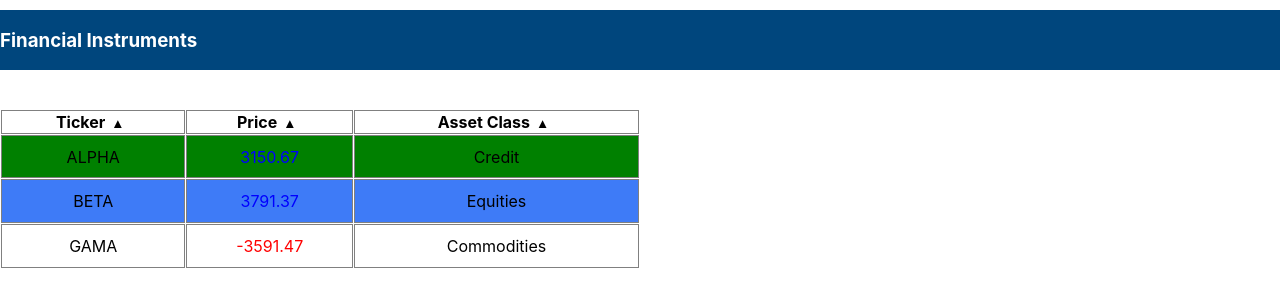
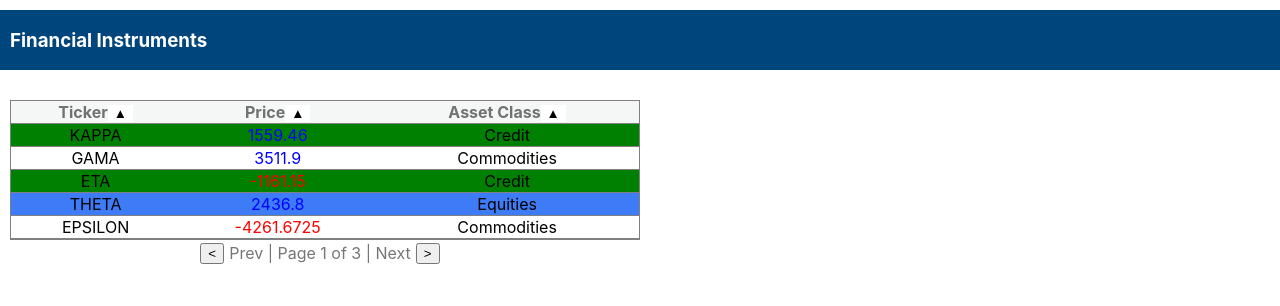
Before and after one commit to isha2510/financial-instruments-js, a React (Create React App) app: page / in a window 1280 px wide. Shown: the top 306 px of the page. Built offline with nearby package versions, Linux system fonts and the light colour scheme.

Commit message:
feat: added pagination fix: fixed table css

```diff
--- a/package.json
+++ b/package.json
@@ -14,7 +14,7 @@
   "scripts": {
     "start": "react-scripts start",
     "build": "react-scripts build",
-    "test": "react-scripts test",
+    "test": "react-scripts test --coverage --collectCoverageFrom=src/**/*.{js,jsx,ts,tsx}",
     "eject": "react-scripts eject"
   },
   "eslintConfig": {
--- a/src/App.css
+++ b/src/App.css
@@ -1,38 +1,7 @@
-.App {
-  text-align: center;
+.header {
+  display: flex;
+  background-color: #00467d;
+  color: white;
+  margin: 10px 0 10px 0;
+  padding-left: 10px;
 }
-
-.App-logo {
-  height: 40vmin;
-  pointer-events: none;
-}
-
-@media (prefers-reduced-motion: no-preference) {
-  .App-logo {
-    animation: App-logo-spin infinite 20s linear;
-  }
-}
-
-.App-header {
-  background-color: #282c34;
-  min-height: 100vh;
-  display: flex;
-  flex-direction: column;
-  align-items: center;
-  justify-content: center;
-  font-size: calc(10px + 2vmin);
-  color: white;
-}
-
-.App-link {
-  color: #61dafb;
-}
-
-@keyframes App-logo-spin {
-  from {
-    transform: rotate(0deg);
-  }
-  to {
-    transform: rotate(360deg);
-  }
-}
--- a/src/components/Button.jsx
+++ b/src/components/Button.jsx
@@ -1,10 +1,10 @@
 import './button.css'
-export const SortButton=({onClick})=> {
+export const Button = ({ onClick, icon, className }) => {
   return (
-      <button className="sort"
+    <button className={className}
       onClick={onClick}
     >
-        ▲
+      {icon}
     </button>
   );
 }
--- /dev/null
+++ b/src/components/Pagination.jsx
@@ -0,0 +1,26 @@
+import { Button } from "./Button";
+import './pagination.css';
+
+export const Pagination = ({ currentPage, totalRecords, handlePageChange, recordsPerPage }) => {
+    const totalPages = totalRecords > recordsPerPage ? Math.ceil(totalRecords / recordsPerPage) : 1;
+
+    const prevPage = () => {
+        if (currentPage !== 1) {
+            handlePageChange(currentPage - 1);
+        }
+    }
+    const nextPage = () => {
+        if (currentPage !== totalPages) {
+            handlePageChange(currentPage + 1);
+        }
+
+    }
+
+    return (
+        <div className="pagination">
+            <Button onClick={prevPage} icon={"<"} className='arrow' />
+            <span>{` Prev | Page ${currentPage} of ${totalPages} | Next`} </span>
+            <Button onClick={nextPage} icon={">"} className='arrow' />
+        </div>
+    )
+}
--- a/src/components/button.css
+++ b/src/components/button.css
@@ -2,3 +2,9 @@
     background: white;
     border: none;
 }
+
+.sort button:hover{
+    text-decoration: underline;
+    color: blue;
+    cursor: pointer;
+}
--- /dev/null
+++ b/src/components/pagination.css
@@ -0,0 +1,10 @@
+.pagination {
+    display: flex;
+    justify-content: center;
+    color: rgba(0, 0, 0, 0.54);
+
+}
+
+.pagination>span {
+    margin: 0 5px;
+}
--- a/src/features/FinancialInstruments.jsx
+++ b/src/features/FinancialInstruments.jsx
@@ -1,40 +1,62 @@
 import { useEffect, useState } from 'react';
 import { sortData } from '../utils/utility';
-import { SortButton } from '../components/Button';
+import { Button } from '../components/Button';
 import './financialInstruments.css';
 import { getData } from '../services/DataService';
+import { Pagination } from '../components/Pagination';
 
 const ShowFinancialInstruments = () => {
     const [financialInstrumentsData, setFinancialInstrumentsData] = useState([]);
+    const [currentPage, setCurrentpage] = useState(1);
+    let recordsPerPage = 5;
+    let filteredData = [];
+    const endIndex = recordsPerPage * currentPage;
+    const startIndex = endIndex - recordsPerPage;
     const headers = [{ key: 'ticker', lable: 'Ticker' },
     { key: 'price', lable: 'Price' },
     { key: 'assetClass', lable: 'Asset Class' }]
+
+
     useEffect(() => {
-        let data=getData();
-        setFinancialInstrumentsData(data)
+        let data = getData();
+        setFinancialInstrumentsData(data);
     }, []);
+
+
+
+    if (financialInstrumentsData.length > 0) {
+        filteredData = financialInstrumentsData.slice(startIndex, endIndex);
+    }
 
     const handleClick = (key) => {
         setFinancialInstrumentsData(sortData(key, financialInstrumentsData));
     }
 
+    const handlePageChange = (pageNumber) => {
+        setCurrentpage(pageNumber);
+
+    }
+
     return (
         <>
             {(financialInstrumentsData && financialInstrumentsData.length > 0) ?
+                <div className='instruments'>
                     <table>
                         <thead>
                             <tr>
                                 {headers.map((row) => {
                                     return <th key={row.key}>{row.lable}
-                                    <SortButton
+                                        <Button
                                             onClick={() => handleClick(row.key)}
+                                            icon={'▲'}
+                                            className='sort'
                                         /></th>
                                 })}
                             </tr>
                         </thead>
                         <tbody>
 
-                        {financialInstrumentsData.map((row) => {
+                            {filteredData.map((row) => {
                                 return (
                                     <tr key={row.ticker} className={row.assetClass.toLowerCase()}>
                                         <td data-testid="ticker">{row.ticker}</td>
@@ -46,8 +68,14 @@ const ShowFinancialInstruments = () => {
 
                         </tbody>
                     </table>
+                    <Pagination currentPage={currentPage}
+                        totalRecords={financialInstrumentsData.length}
+                        handlePageChange={handlePageChange}
+                        recordsPerPage={recordsPerPage} />
+                </div>
                 : <div>
-                    <span data-testid="noData">No Instruments available</span></div>}
+                    <span data-testid="noData">No Instruments available</span></div>
+            }
         </>
     )
 
--- a/src/features/financialInstruments.css
+++ b/src/features/financialInstruments.css
@@ -1,20 +1,28 @@
 table {
+    margin: 3% 0 0 10px;
+    border-spacing: 0;
+    border: 1px solid grey;
+}
+.instruments{
     width: 50%;
-    margin: 3% 0 auto;
-    height: 20vh;
-    border-spacing: 1px;
+    width: 50%;
+    display: flex;
+    flex-direction: column;
+    gap: 3px;
+
 }
 
 td,
 th {
-    border: 1px solid grey;
+    border-bottom: 1px solid grey;
+    text-align: center;
 }
 
-.header {
-    display: flex;
-    background-color: #00467d;
-    color: white;
-    margin: 10px 0 10px 0;
+thead{
+    color: rgba(0, 0, 0, 0.54);
+    font-weight: 600;
+    box-sizing: border-box;
+    background-color: #f5f7f7;
 }
 
 .commodities {
--- a/src/utils/data.json
+++ b/src/utils/data.json
@@ -1,18 +1,57 @@
 [
   {
+    "ticker": "KAPPA",
+    "price": 1559.46,
+    "assetClass": "Credit"
+  },
+  {
+    "ticker": "GAMA",
+    "price": 3511.900,
+    "assetClass": "Commodities"
+  },
+  {
+    "ticker": "ETA",
+    "price": -1161.15,
+    "assetClass": "Credit"
+  },
+  {
+    "ticker": "THETA",
+    "price": 2436.80,
+    "assetClass": "Equities"
+  },
+  {
+    "ticker": "EPSILON",
+    "price": -4261.6725,
+    "assetClass": "Commodities"
+  },
+  {
     "ticker": "ALPHA",
-      "price": 3150.67,
+    "price": 4988.35,
+    "assetClass": "Equities"
+  },
+  {
+    "ticker": "ZETA",
+    "price": -1570.301,
+    "assetClass": "Equities"
+  },
+  {
+    "ticker": "IOTA",
+    "price": 1650.68,
+    "assetClass": "Commodities"
+  },
+  {
+    "ticker": "DELTA",
+    "price": 3092.86,
     "assetClass": "Credit"
   },
   {
     "ticker": "BETA",
-      "price": 3791.37,
-      "assetClass": "Equities"
+    "price": 4042.333,
+    "assetClass": "Commodities"
   },
   {
-        "ticker": "GAMA",
-        "price": -3591.47,
+    "ticker": "BCOMTR",
+    "price": 4062.33,
     "assetClass": "Commodities"
   }
-
 ]
```
Also changed, not shown: 2 other files (tests, documents, lock files or other folders). Lines whose indentation alone changed are shown as unchanged.
